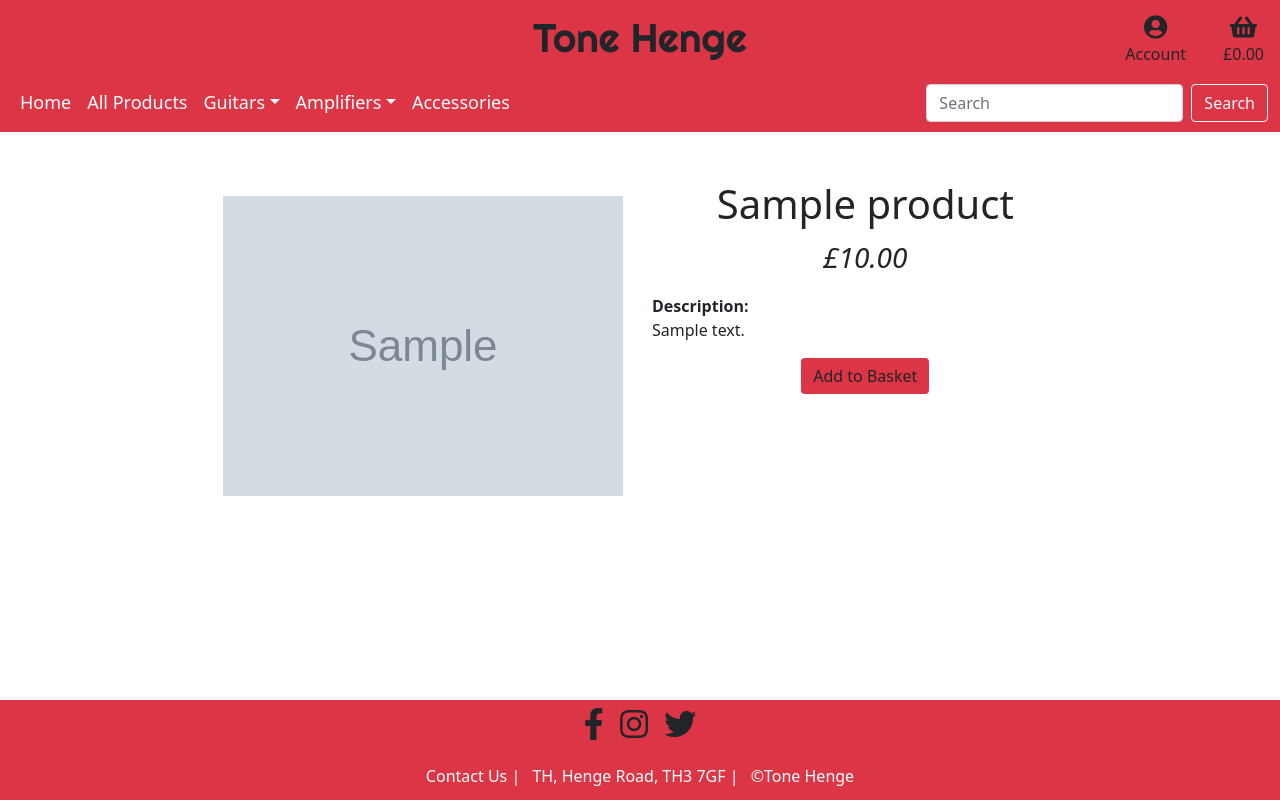
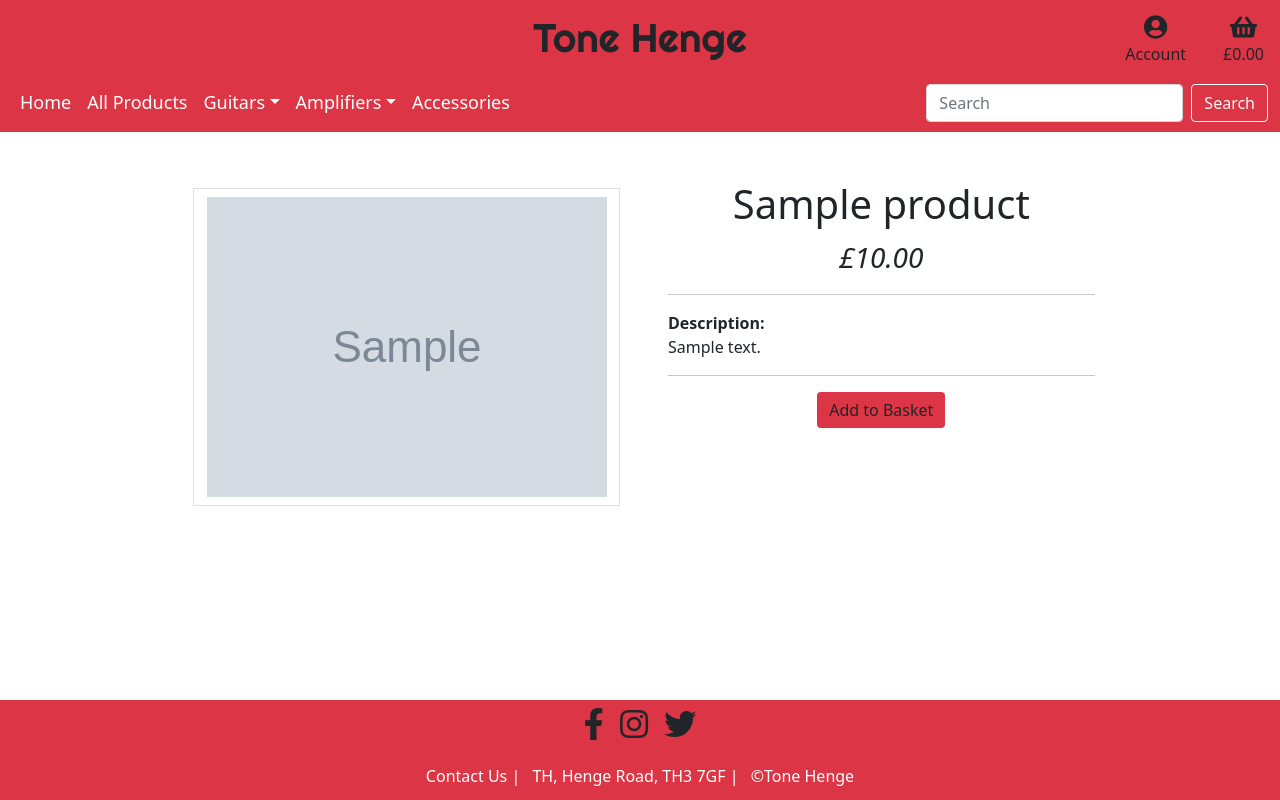
Before and after one commit to Code-Institute-Submissions/tone-henge, a Django app: page /products/product-view/1/ in a window 1280 px wide. Run offline with Django 4.2, Linux system fonts and the light colour scheme; tables that the repository leaves empty hold one stand-in row (values such as "Sample post"); grey boxes marked "Sample" are stand-in pictures.

Commit message:
Add semantic breaks in writing on product_view page

```diff
--- a/products/templates/products/product_view.html
+++ b/products/templates/products/product_view.html
@@ -3,7 +3,7 @@
 {% block content %}
 <div class="row content-container justify-content-center g-0 mt-5">
     <!-- Image -->
-    <div class="col-12 col-md-8 col-lg-4 d-flex justify-content-center m-2 me-md-3">
+    <div class="col-12 col-md-8 col-lg-4 d-flex justify-content-center m-2 me-md-5 border-gry">
         <img src="{{ product.image.url }}" alt="product image" class="img-fluid p-2 product-img">
     </div>
 
@@ -11,8 +11,10 @@
     <div class="col-11 col-md-10 col-lg-4 text-center mb-3">
         <h1>{{ product.name }}</h1>
         <span class="d-block fs-3 fst-italic">£{{ product.price }}</span>
+        <hr>
         <span class="d-block mt-3 text-start fw-bold">Description:</span>
         <p class="text-start">{{ product.content }}</p>
+        <hr>
         <button type="button" class="btn bg-red btn-outline-dark border-0">Add to Basket</button>
     </div>
 </div>
--- a/static/css/style.css
+++ b/static/css/style.css
@@ -71,3 +71,7 @@ footer {
     max-height: 400px;
     object-fit: contain;
 }
+
+.border-gry {
+    border: 1px solid rgba(0, 0, 0, .125);
+}
--- a/templates/base.html
+++ b/templates/base.html
@@ -50,7 +50,6 @@
                         <span class="d-block">£0.00</span>
                     </div>
                 </a>
-
             </div>
         </div>
 
@@ -115,7 +114,6 @@
         {% block content %}
         {% endblock content %}
 
-
         <!-- Footer -->
         <footer class="fixed-bottom bg-red text-center">
             <ul id="ftr-socials" class="list-inline fs-2">
```
